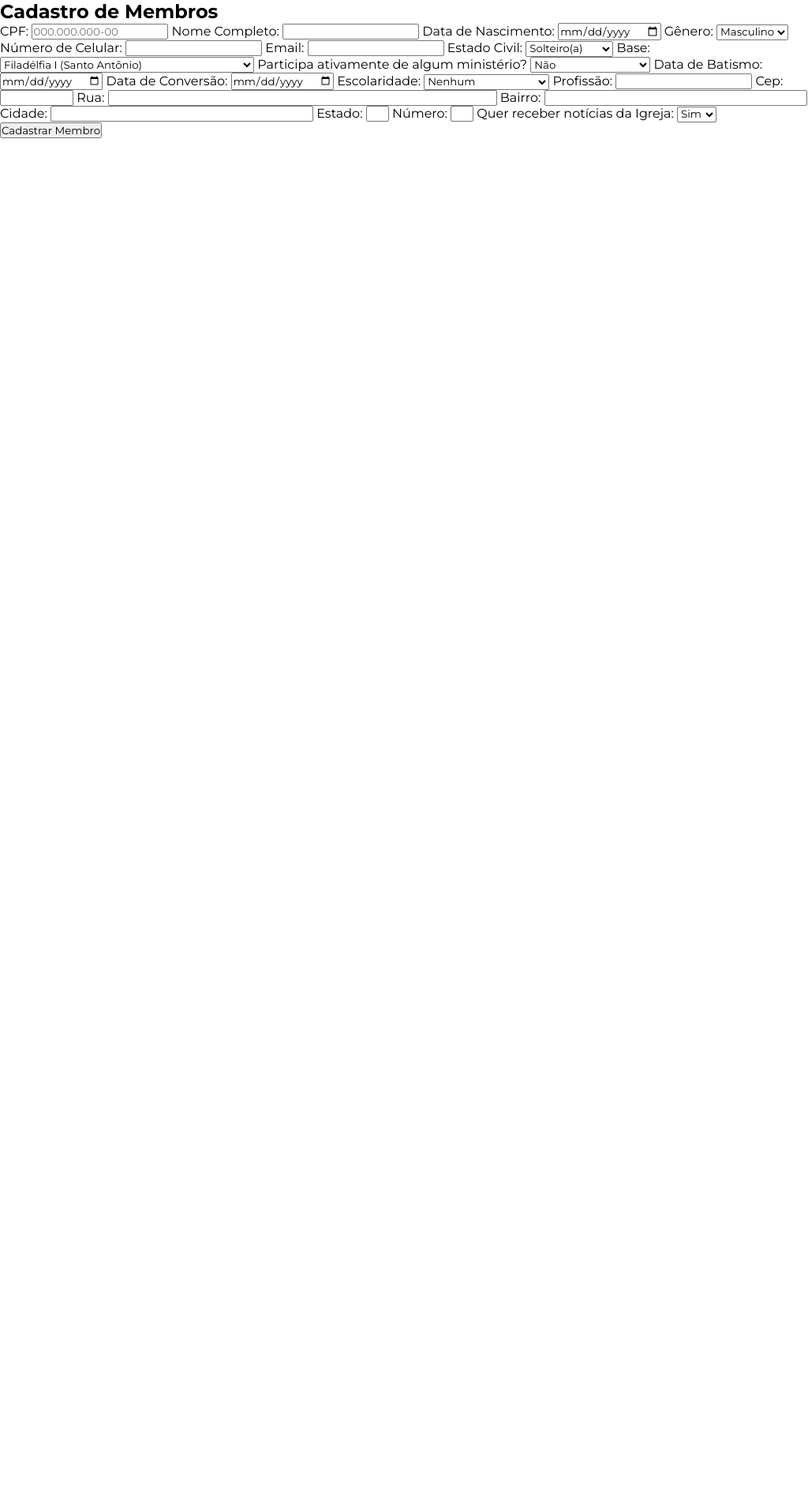
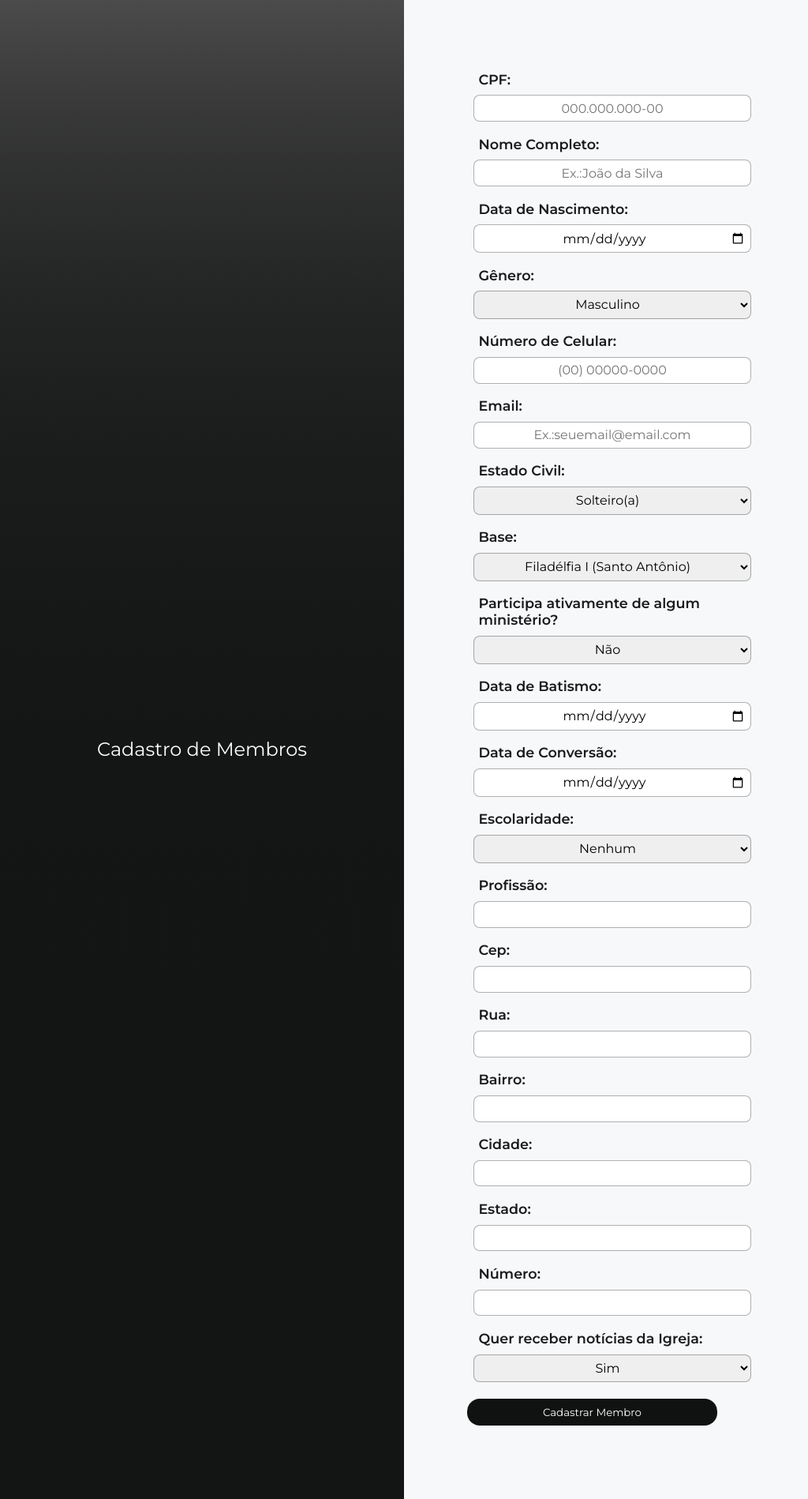
Before and after one commit to felip-araujo/idpb, a PHP site: page / in a window 1024 px wide. Shown: the whole page at 79% size. Before the commit the page ends 175 px from the top, so only its background shows below. Run offline with PHP 8.4, Linux system fonts and the light colour scheme.

Commit message:
css formulario de cadastro

```diff
--- a/assets/css/style.css
+++ b/assets/css/style.css
@@ -1,80 +1,202 @@
-
-@import url('https://fonts.googleapis.com/css2?family=Montserrat:ital,wght@0,100;0,200;0,300;0,400;0,500;0,600;0,700;0,800;0,900;1,100;1,200;1,300;1,400;1,500;1,600;1,700;1,800;1,900&display=swap');
+@import url('https://fonts.googleapis.com/css2?family=Montserrat:ital,wght@0,100..900;1,100..900&display=swap');
 
 * {
-     margin: 0;
-     box-sizing: border-box;
-     padding: 0;
-     font-family: 'Montserrat', sans-serif;
- }
+    padding: 0px;
+    box-sizing: border-box;
+    margin: 0;
+    font-family: "Montserrat", sans-serif;
+}
 
+/* css aplicado para dispositivos mobile ate 480px de width */
 @media screen and (max-width: 480px) {
 
-    .formulario{
-        display:inline-block;
-        margin-top: 2vh;
-        padding-left: 1rem;
-        padding-right: 30rem;
-    }
+
     .titulo{
         text-align: center;
-        margin-bottom: .1rem;
-        margin-top: 2rem;
+        padding: 2rem;
+        padding-top: 2.5rem;
+        padding-bottom: 2.5rem;
+        background-color: #191a1b;
+        color: white;
+        font-size: 1.2rem;
+        font-weight: 400;
+
     }
 
-    .input{
-        padding: .2rem;
-        width: 180%;
+    .formulario{
+        background-color: #F7F8FA;
+        padding: .8rem;
+        display: grid;
+        grid-template-columns: repeat(1, 2fr);
+
+
     }
 
-    /* .input-select {
-        padding: .5rem;
-        border-radius: .4rem;
-        border: solid .5px;
-        margin-bottom: .5rem;
-        margin-top: .2rem;
+    .input, .input-select {
+        display: grid;
+        font-size: smaller;
+        width: 95%;
+        text-align: center;
+        padding: .3rem;
+        margin: .5rem;
+        margin-top:0px ;
+        border-radius: .5rem;
+        border: solid .3px #191a1b57;;
+
     }
+    label{
+        margin-left: .3rem;
+        color: #191a1b;
+        font-weight: 500;
+        font-size: .9rem;
+        padding: .3rem;
+    }
+
     .btn{
-        padding: .8rem;
-        width: fit-content: 50%;
-        border-radius: .4rem;
-        border: solid .5px;
-        margin-top: 1.4rem;
-    };
-     */
+        width: 75%;
+        padding-top: .5rem;
+        padding-bottom: .5rem;
+        margin-top: .8rem;
+        margin-bottom: .8rem;
+        margin-left: 2.5rem;
+        border-radius: 1rem;
+        border: solid .3px #191a1b57;;
+        background-color: #101111;
+        color: white;
+
+    }
+
+
 }
 
-@media screen and (max-width: ) {
-    .formulario{
-        display: grid;
-        width: 80%;
-        margin-top: 15vh;
-        padding-left: 30rem;
-        padding-right: 30rem;
-    }
+/* css aplicado para dispositivos tablet de 481px ate 768px de width */
+@media screen and (min-width: 481px) and (max-width: 768px)  {
     .titulo{
         text-align: center;
-        margin-bottom: .5rem;
+        padding: 2rem;
+        padding-top: 2.5rem;
+        padding-bottom: 2.5rem;
+        background-color: #191a1b;
+        color: white;
+        font-size: 1.5rem;
+        font-weight: 400;
+
     }
-    .input{
-        padding: .5rem;
-        border-radius: .4rem;
-        border: solid .5px;
-        margin-bottom: .5rem;
-        margin-top: .2rem;
+
+    .formulario{
+        background-color: #F7F8FA;
+        padding: .8rem;
+        display: grid;
+        grid-template-columns: repeat(1, 2fr);
+
+
     }
-    .input-select {
-        padding: .5rem;
-        border-radius: .4rem;
-        border: solid .5px;
-        margin-bottom: .5rem;
-        margin-top: .2rem;
+
+    .input, .input-select {
+        display: grid;
+        font-size: smaller;
+        width: 95%;
+        text-align: center;
+        padding: .4rem;
+        margin: .5rem;
+        margin-top:0px ;
+        border-radius: .5rem;
+        border: solid .3px #191a1b57;;
+
     }
+    label{
+        margin-left: .3rem;
+        color: #191a1b;
+        font-weight: 500;
+        font-size: 1.1rem;
+        padding: .3rem;
+    }
+
     .btn{
-        padding: .8rem;
-        width: fit-content: 50%;
-        border-radius: .4rem;
-        border: solid .5px;
-        margin-top: 1.4rem;
-    };
+        width: 75%;
+        padding-top: .5rem;
+        padding-bottom: .5rem;
+        margin-top: .8rem;
+        margin-bottom: .8rem;
+        margin-left: 3.5rem;
+        border-radius: 1rem;
+        border: solid .3px #191a1b57;;
+        background-color: #101111;
+        color: white;
+
+    }
 }
+
+/* css apllicado para laptps, tablet horizontal, e pequenos laptops de: 769px ate 1279px*/
+@media screen and (min-width: 769px) and (max-width: 1279px) {
+
+    body{
+        display: grid;
+        grid-template-columns: repeat(2, 1fr);
+        grid-area: auto;
+    }
+
+
+    .titulo{
+        display: flex;
+        justify-content: center;
+        text-align: center;
+        flex-direction:column-reverse;
+        padding: 2rem;
+        background-color: #191a1b;
+        background-image: linear-gradient(to top, #131414, 88%, #4b4b4b);
+        color: white;
+        font-size: 1.5rem;
+        font-weight: 400;
+    }
+
+    .formulario{
+        background-color: #F7F8FA;
+        padding: 5rem;
+        text-align: right;
+        display: grid;
+    }
+
+    .input, .input-select {
+        display: grid;
+        font-size: medium;
+        width: 100%;
+        text-align: center;
+        padding: .4rem;
+        margin: .5rem;
+        margin-top:0px ;
+        border-radius: .5rem;
+        border: solid .3px #191a1b57;;
+
+    }
+    label{
+        margin-left: .3rem;
+        color: #191a1b;
+        font-weight: 600;
+        font-size: 1.1rem;
+        padding: .6rem;
+        text-align: left;
+
+    }
+
+    .btn{
+
+        width: 90%;
+        padding-top: .5rem;
+        padding-bottom: .5rem;
+        margin-top: .8rem;
+        margin-bottom: .8rem;
+        border-radius: 1rem;
+        border: solid .3px #191a1b57;;
+        background-color: #101111;
+        color: white;
+
+    }
+}
+
+/* css aplicado para laptops maiores e monitores (pc) 1280px + */
+@media screen and (min-width: 1280px) {
+    body{
+        background-color: green;
+    }
+}
--- a/index.html
+++ b/index.html
@@ -5,7 +5,7 @@
     <meta charset="UTF-8">
     <meta name="viewport" content="width=device-width, initial-scale=1.0">
     <title>Cadastro de Membros</title>
-    <link rel="stylesheet" href="/FORM_IDPB/idpb/assets/css/style.css">
+    <link rel="stylesheet" href="/form_idpb/idpb/assets/css/style.css">
 
 
 
@@ -84,13 +84,13 @@
 
 <body>
     <h2 class="titulo">Cadastro de Membros</h2>
-
+    <div class="container-1">
     <form id="cadastroForm" action="processar_cadastro.php" method="post" class="formulario">
         <label for="cpf">CPF:</label>
         <input type="text" id="cpf" name="cpf" placeholder="000.000.000-00" required class="input">
 
         <label for="nome_completo">Nome Completo:</label>
-        <input type="text" id="nome_completo" name="nome_completo" required class="input">
+        <input type="text" id="nome_completo" name="nome_completo" required class="input" placeholder="Ex.:João da Silva">
 
         <label for="data_nascimento">Data de Nascimento:</label>
         <input type="date" id="data_nascimento" name="data_nascimento" required class="input">
@@ -101,10 +101,10 @@
             <option value="Feminino">Feminino</option>
         </select>
         <label for="numero_celular">Número de Celular:</label>
-        <input type="text" id="numero_celular" name="numero_celular" required class="input">
+        <input type="text" id="numero_celular" name="numero_celular" required class="input" placeholder="(00) 00000-0000">
 
         <label for="email">Email:</label>
-        <input type="email" id="email" name="email" required class="input">
+        <input type="email" id="email" name="email" required class="input" placeholder="Ex.:seuemail@email.com">
 
         <label for="estado_civil">Estado Civil:</label>
         <select id="estado_civil" name="estado_civil" required class="input">
@@ -161,23 +161,23 @@
         <label for="profissao">Profissão:</label>
         <input type="text" id="profissao" name="profissao" maxlength="75" required class="input">
         <!-- Inicio do formulario CEP autoincremento -->
-        <label>Cep:
+        <label>Cep:</label>
             <input name="cep" type="text" id="cep" value="" class="input" size="10" maxlength="9"
                 onblur="pesquisacep(this.value);" /></label>
 
-        <label>Rua:
+        <label>Rua:</label>
             <input class="input" name="rua" type="text" id="rua" size="60" /></label>
 
-        <label>Bairro:
+        <label>Bairro:</label>
             <input class="input" name="bairro" type="text" id="bairro" size="40" /></label>
 
-        <label>Cidade:
+        <label>Cidade:</label>
             <input class="input" name="cidade" type="text" id="cidade" size="40" /></label>
 
-        <label>Estado:
+        <label>Estado:</label>
             <input class="input" name="uf" type="text" id="uf" size="2" /></label>
 
-        <label>Número:
+        <label>Número:</label>
             <input class="input" name="numero" type="text" id="numero" size="2" /></label>
         <label for="receber_noticias">Quer receber notícias da Igreja:</label>
         <select class="input" id="receber_noticias" name="receber_noticias" required>
@@ -186,6 +186,7 @@
         </select>
         <button type="submit" class="btn">Cadastrar Membro</button>
     </form>
+    </div>
 </body>
 
 </html>
```
